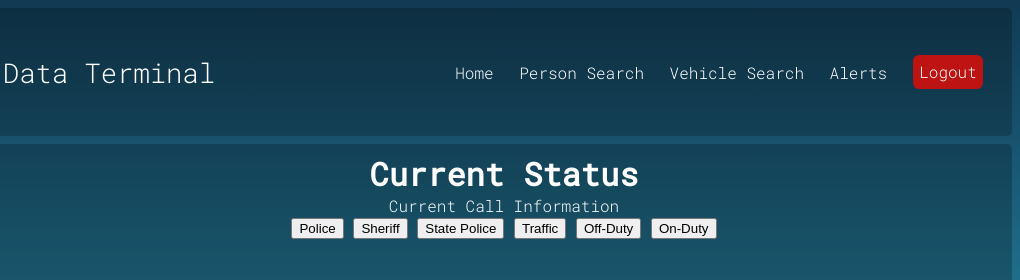
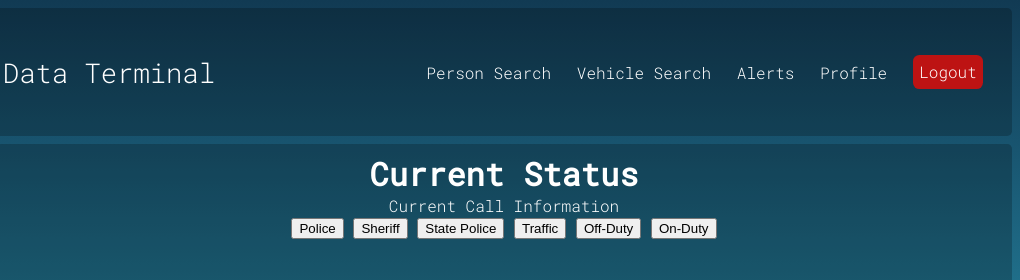
Before and after one commit to Rainey487/mobileDataTerminal, a plain HTML site: page main.html in a window 1280 px wide. Shown: the top 280 px of the page, 260-1280 px from the left. Drawn offline with Linux system fonts and the light colour scheme.

Commit message:
Added profile button

```diff
--- a/main.html
+++ b/main.html
@@ -17,7 +17,6 @@
         <h1>Mobile Data Terminal</h1>
         <nav>
             <ul>
-                <li><a href="#">Home</a></li>
                 <li><a onclick="openPopup('personPopup')" href="#">Person Search</a></li>
                 <li><a onclick="openPopup('vehiclePopup')" href="#">Vehicle Search</a></li>
                 <li><a onclick="openPopup('alertsPopup')" href="#">Alerts</a></li>
@@ -26,6 +25,7 @@
                         <option value="Sheriffs">BCSO</option>
                         <option value="State">SAHP</option>
                     </select></li> -->
+                <li><a href="#">Profile</a></li>
                 <li><a id="logoutBtn" href="#">Logout</a></li>
             </ul>
         </nav>
```
